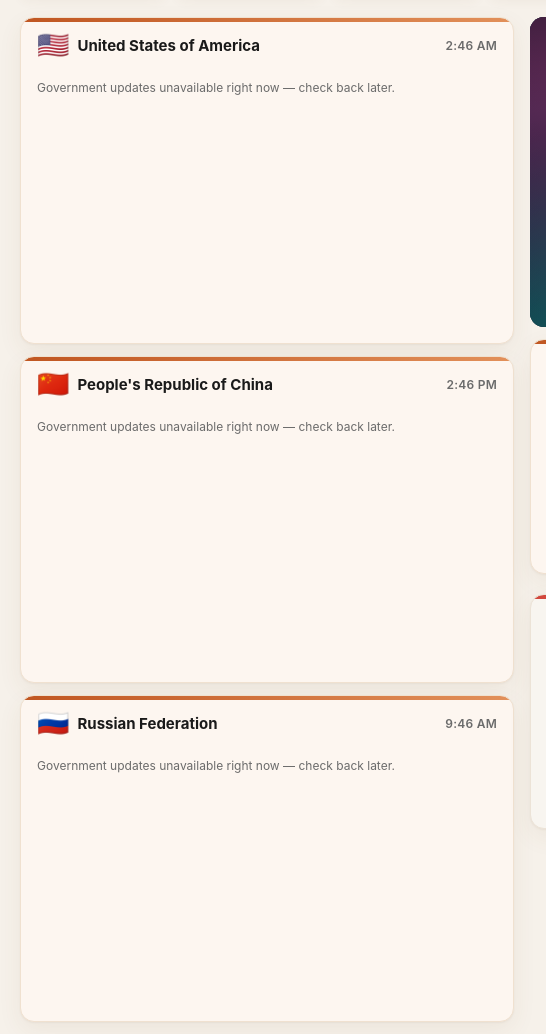
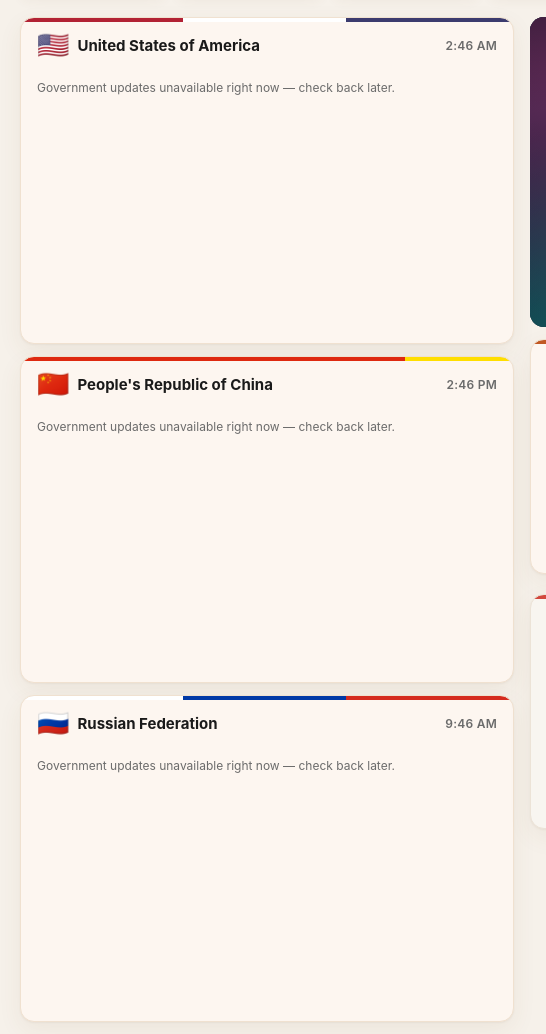
Before and after one commit to awiebie-ai/personal-portal, a plain HTML site: page public/index.html in a window 1280 px wide. Shown: the part 63-1097 px from the top of the page, 0-546 px from the left. Drawn offline with Linux system fonts and the light colour scheme; no server answers.

Commit message:
Recolor gov card top strips to each country's flag colors
Replaces the generic brand-orange gradient bar on the US/China/Russia
government cards with hard-edged flag-color stripes (red/white/blue,
red/yellow, white/blue/red) so each strip reads as a flag swatch.

Co-Authored-By: Claude Sonnet 5 <noreply@anthropic.com>

```diff
--- a/public/styles.css
+++ b/public/styles.css
@@ -131,6 +131,24 @@ body {
   align-items: stretch;
   text-align: left;
   padding: 14px 16px;
+}
+/* Each gov card's top strip is that country's flag colors as hard-edged
+   stripes (not a blended gradient) instead of the generic brand accent,
+   so the strip reads as a flag swatch at a glance. */
+.card-gov-us {
+  background:
+    linear-gradient(90deg, #b22234 0%, #b22234 33%, #ffffff 33%, #ffffff 66%, #3c3b6e 66%, #3c3b6e 100%) top / 100% 4px no-repeat,
+    var(--news-tint);
+}
+.card-gov-cn {
+  background:
+    linear-gradient(90deg, #de2910 0%, #de2910 78%, #ffde00 78%, #ffde00 100%) top / 100% 4px no-repeat,
+    var(--news-tint);
+}
+.card-gov-ru {
+  background:
+    linear-gradient(90deg, #ffffff 0%, #ffffff 33%, #0039a6 33%, #0039a6 66%, #d52b1e 66%, #d52b1e 100%) top / 100% 4px no-repeat,
+    var(--news-tint);
 }
 .gov-header {
   display: flex;
```
